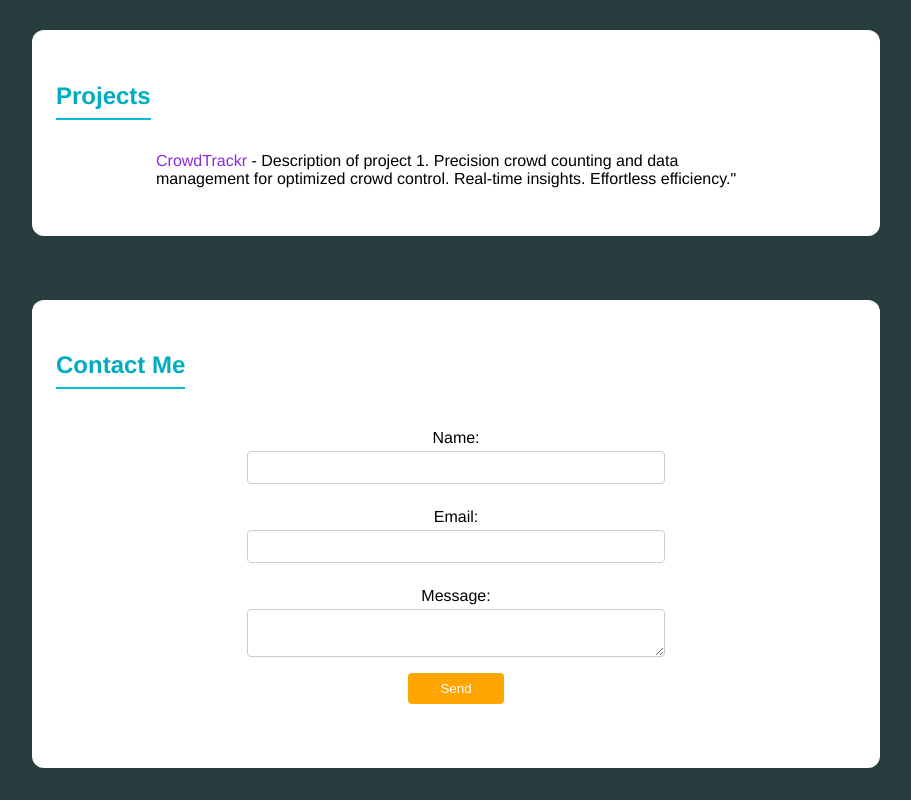
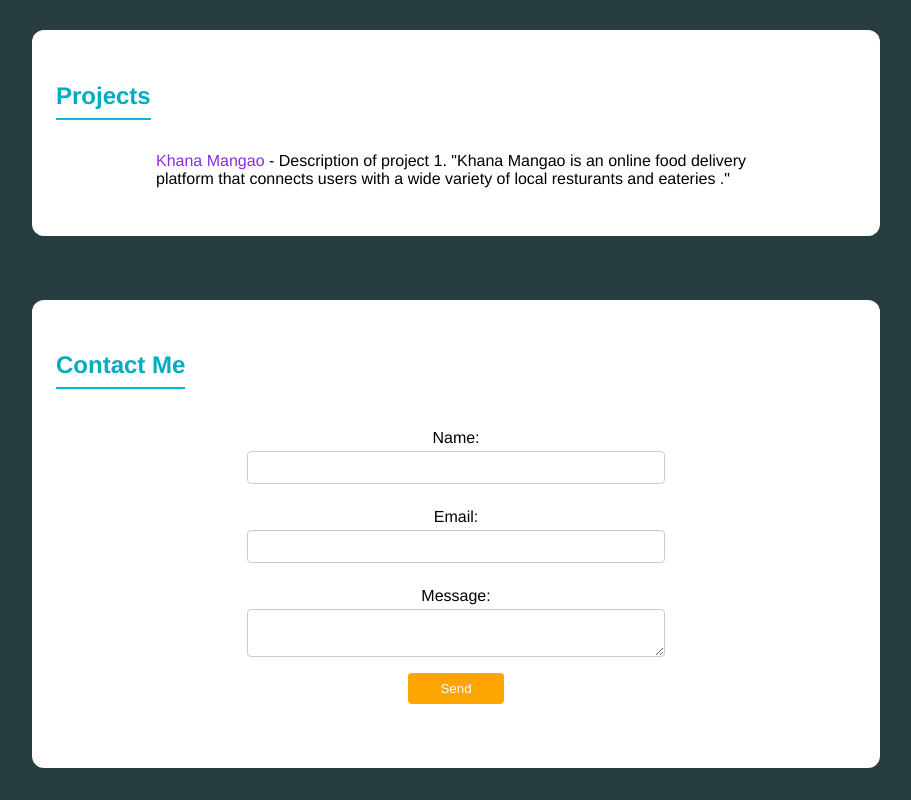
Before and after one commit to amanjais08/Resume, a plain HTML site: page index.html in a window 1280 px wide. Shown: the part 1139-1939 px from the top of the page, without its empty margins (184-1095 px from the left). Drawn offline with Linux system fonts and the light colour scheme.

Commit message:
index.html

```diff
--- a/index.html
+++ b/index.html
@@ -47,7 +47,7 @@
     <section id="projects">
         <h2>Projects</h2>
         <ul>
-            <li><a href="#" target="_blank">CrowdTrackr</a> - Description of project 1. Precision crowd counting and data management for optimized crowd control. Real-time insights. Effortless efficiency."</li>
+            <li><a href="#" target="_blank"> Khana Mangao  </a> - Description of project 1. "Khana Mangao is an online food delivery platform that connects users with a wide variety of local resturants and eateries ."</li>
         </ul>
     </section>
 
```
